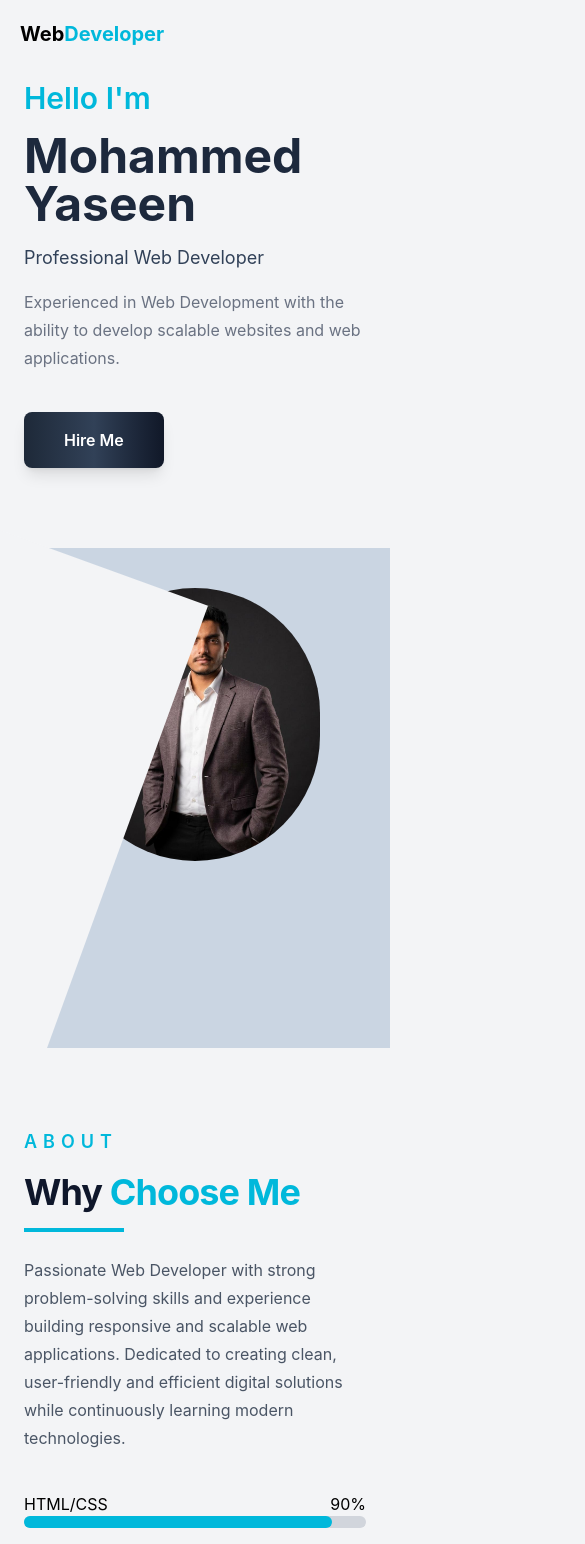
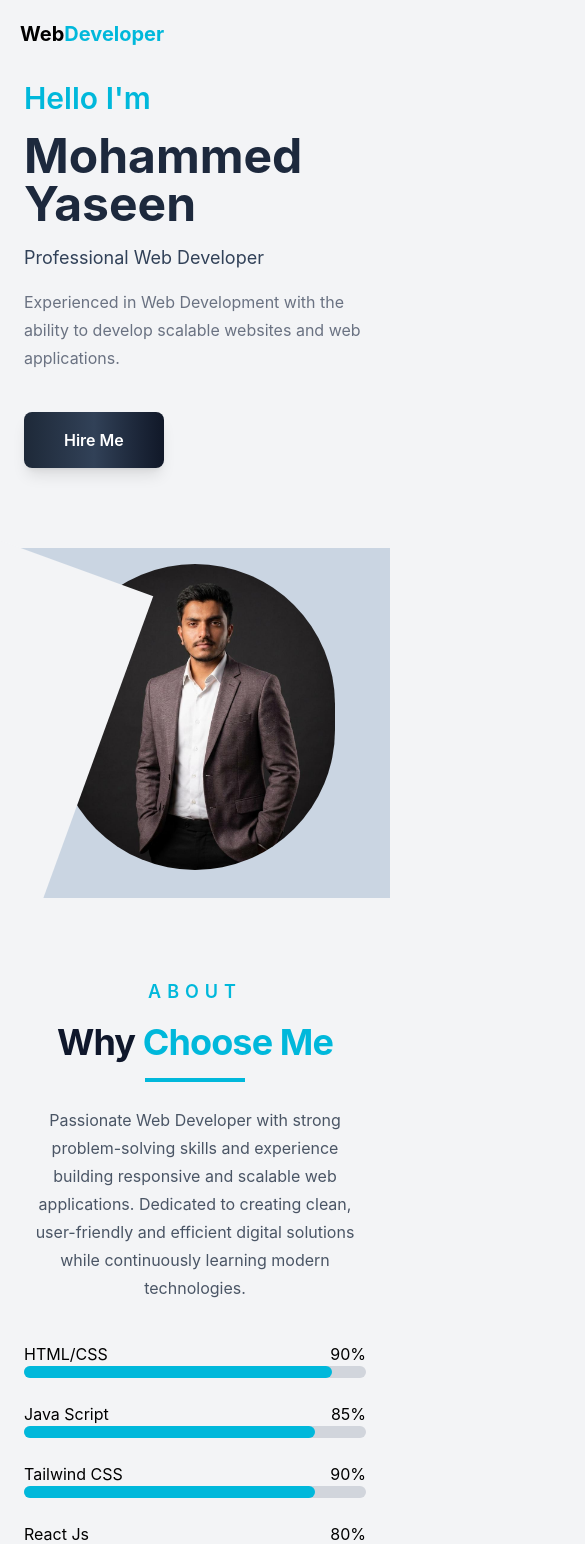
Before and after one commit to mohammedyaseen6546/my-portfolio, a React (Vite) app: page / in a window 390 px wide. Shown: the top 1544 px of the page, 585 px wide, since content can reach past the window. Built offline with nearby package versions, Linux system fonts and the light colour scheme.

Commit message:
responsive fixes

```diff
--- a/src/Footer.jsx
+++ b/src/Footer.jsx
@@ -1,4 +1,5 @@
 import React from "react";
+import { FaEnvelope } from "react-icons/fa";
 import {
     FaFacebookF,
     FaTwitter,
@@ -12,12 +13,12 @@ const Footer = () => {
             <div className="container mx-auto px-4 text-center">
 
 
-                <h2 className="text-4xl font-bold mb-10">
+                <h2 className="text-3xl md:text-4xl font-bold mb-12">
                     Web Developer
                 </h2>
 
 
-                <div className="flex justify-center gap-5 mb-10">
+                <div className="flex justify-center gap-8 mb-12 text-xl">
 
 
                     <a
@@ -43,34 +44,24 @@ const Footer = () => {
                 </div>
 
 
-                <h3 className="text-4xl md:text-4xl font-bold text-slate-800 mb-10">
+                <a
+                    href="mailto:mohammedyaseen6546@gmail.com"
+                    className="flex justify-center items-center hover:scale-105 cursor-pointer gap-3 text-xl md:text-3xl font-semibold text-slate-700 mb-10 hover:text-cyan-500 transition duration-300"
+                >
+                    <FaEnvelope />
                     mohammedyaseen6546@gmail.com
-                </h3>
+                </a>
+
+                <a
+                    href="https://github.com/mohammedyaseen6546"
+                    target="_blank"
+                    className="block hover:scale-105 cursor-pointer hover:text-cyan-500 text-lg font-medium mb-8  transition duration-300"
+                >
+                    GitHub
+                </a>
 
 
-                <ul className="flex flex-wrap justify-center gap-8 text-lg font-medium mb-12">
-                    <li>
-                        <a href="#home" className="hover:text-cyan-500 transition">
-                            Home
-                        </a>
-                    </li>
-                    <li>
-                        <a href="#about" className="hover:text-cyan-500 transition">
-                            About
-                        </a>
-                    </li>
 
-                    <li>
-                        <a href="#projects" className="hover:text-cyan-500 transition">
-                            Projects
-                        </a>
-                    </li>
-                    <li>
-                        <a href="#contact" className="hover:text-cyan-500 transition">
-                            Contact
-                        </a>
-                    </li>
-                </ul>
 
 
                 <p className="text-gray-500">
--- a/src/Header.jsx
+++ b/src/Header.jsx
@@ -104,10 +104,10 @@ hover:to-cyan-700">
       </div>
 
 
-      <div className="w-full md:w-1/2 bg-slate-300 relative min-h-[500px]">
+     <div className="w-full md:w-1/2 bg-slate-300 relative min-h-[350px] md:min-h-[500px]">
 
 
-        <div className="absolute left-[-120px] top-0 w-[250px] h-full bg-gray-100 rotate-[20deg]"></div>
+        <div className="absolute left-[-120px] top-0 w-[220px] h-full bg-gray-100 rotate-[20deg]"></div>
 
 
         <div className="hidden md:flex justify-center gap-10 text-xl font-semibold pt-10 relative z-10">        <a
@@ -194,18 +194,18 @@ hover:to-cyan-700">
         </div>
 
 
-        <div className="flex justify-center items-center mt-10 md:mt-20 md:ml-30">
+        <div className="flex justify-center items-center mt-4 md:mt-20 md:ml-20">
 
           <img
             src="/portimage.png"
             alt="Mohammed Yaseen"
             className="
-w-[250px]
-sm:w-[320px]
-md:w-[400px]
-lg:w-[450px]
+w-[280px]
+sm:w-[350px]
+md:w-[450px]
+lg:w-[520px]
 h-auto
-object-cover
+object-contain
 rounded-full
 mx-auto"
           />
@@ -227,7 +227,7 @@ mx-auto"
 
 
 
-      <div className="max-w-[600px] mx-auto">
+      <div className="max-w-[700px] mx-auto text-center">
 
         <p className="text-cyan-500 text-lg font-semibold uppercase tracking-[6px]">
           About
@@ -237,7 +237,7 @@ mx-auto"
           Why <span className="text-cyan-500">Choose Me</span>
         </h1>
 
-        <div className="w-25 h-1 bg-cyan-500 mt-4"></div>
+        <div className="w-25 h-1 bg-cyan-500 mt-4 mx-auto"></div>
 
         <p className="mt-6 text-gray-600 leading-7 md:leading-8">
           Passionate Web Developer with strong problem-solving skills
@@ -249,7 +249,7 @@ mx-auto"
 
 
 
-        <div className="mt-10 space-y-6">
+        <div className="mt-10 space-y-6 text-left">
 
           <div>
 
--- a/src/Hireme.jsx
+++ b/src/Hireme.jsx
@@ -4,9 +4,8 @@ export const Hireme = () => {
     return (
 
         <>
-            <div className=' ml-40 w-300 mt-20'>
-                <div className='bg-gradient-to-r from-gray-300 via-blue-200 to-gray-300 flex justify-evenly w-300 h-80 border-2 border-black rounded-lg '>
-
+            <div className="w-full max-w-6xl mx-auto mt-20 px-4">
+<div className='bg-gradient-to-r from-gray-300 via-blue-200 to-gray-300 flex flex-col md:flex-row justify-evenly border-2 border-black rounded-lg p-6'>
                     <div>
                         <p className=' font-bold text-2xl mt-2 '>Have Any Project in Mind? </p>
                         <p className="w-25 h-1 bg-cyan-500 mt-4  w-25 h-1 bg-cyan-500 mt-4"></p>
--- a/src/Projects.jsx
+++ b/src/Projects.jsx
@@ -63,7 +63,7 @@ return (
 
 <div
   id="projects"
-  className="px-10 py-15 bg-gray-100"
+  className="px-10 py-8 bg-gray-100"
 >
 
 <div>
@@ -85,13 +85,13 @@ Projects
 </div>
 
 
-<div className="flex flex-wrap justify-center gap-8 mt-12">
+<div className="grid grid-cols-2 md:grid-cols-4 gap-6 mt-12">
 
 {projects.slice(start,start+4).map((project,index)=>(
 
 <div
 key={index}
-className="w-[260px] md:w-[320px]"
+className="w-full"
 >
 
 <a
@@ -101,7 +101,7 @@ className="w-[260px] md:w-[320px]"
 >
   <img
     src={project.image}
-    className="w-full h-48 object-cover rounded-lg hover:scale-105 duration-300"
+   className="w-full h-32 md:h-48 object-cover rounded-lg hover:scale-105 duration-300"
   />
 </a>
 
```
